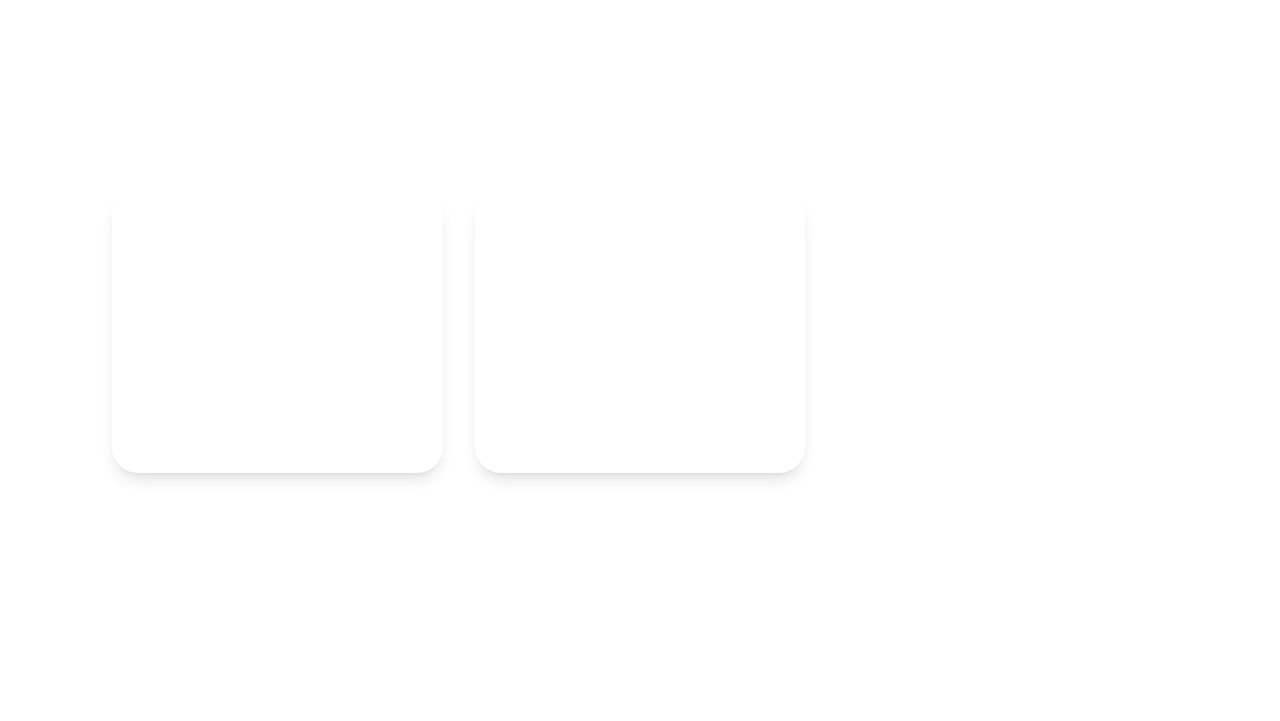
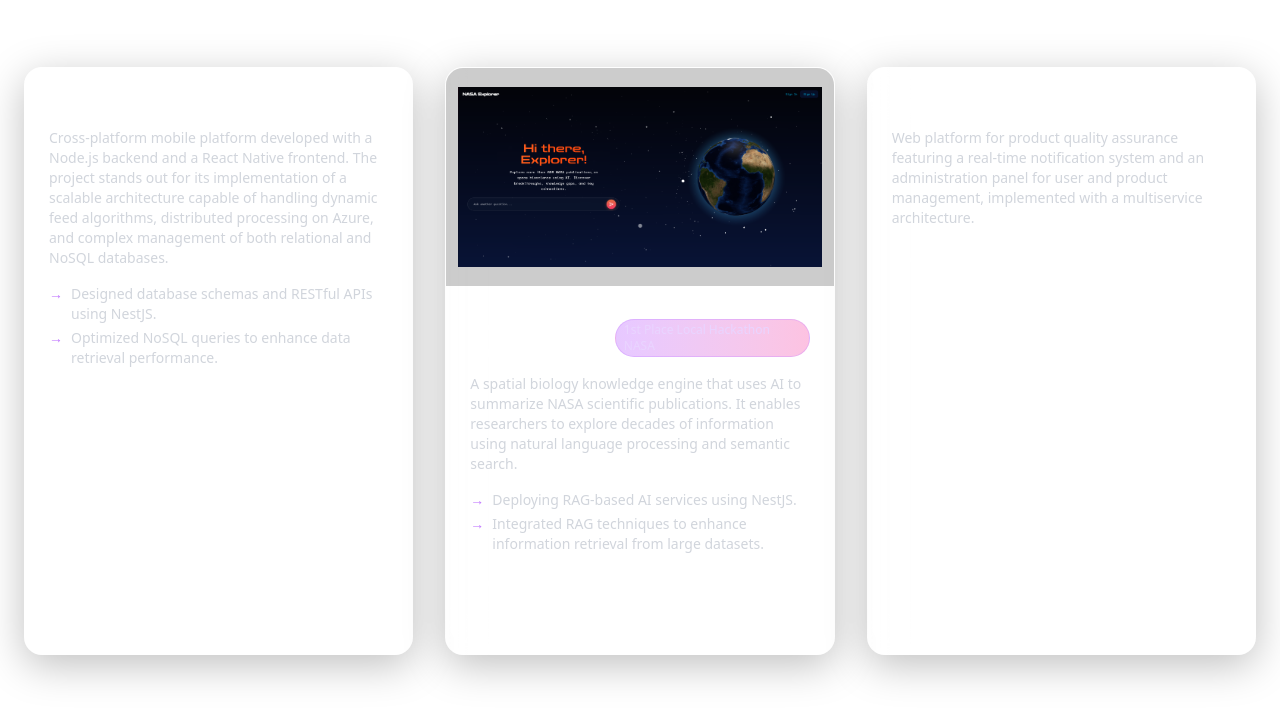
Before and after one commit to keiwv/portfolio, a Next.js app: page / in a window 1280 px wide. Shown: the part 1709-2430 px from the top of the page. Built offline with nearby package versions, Linux system fonts and the light colour scheme.

Commit message:
Added projects to portfolio site and also added cards (project)

```diff
--- a/app/sections/projects.tsx
+++ b/app/sections/projects.tsx
@@ -1,6 +1,5 @@
 "use client";
-import { GlassCard } from "@developer-hub/liquid-glass";
-import { BLUR_AMOUNT, DISPLACEMENT_SCALE } from "@/lib/data";
+
 import ProjectCard from "@/components/ui/Cards/ProjectCard";
 import user from "@/data/data-eng.json";
 
@@ -8,21 +7,32 @@ export default function Projects() {
     return (
         <section
             id="projects"
-            className="min-h-screen flex items-center justify-center px-6"
+            className="min-h-screen py-20 px-6"
         >
-            <div className="max-w-6xl mx-auto text-center text-white">
-                    <div className="p-12">
-                        <h1 className="text-5xl font-bold mb-8">Projects</h1>
-                        <div className="grid grid-cols-1 sm:grid-cols-2 lg:grid-cols-3 gap-8 mt-8">
+            <div className="max-w-7xl mx-auto">
+                <h1 className="text-5xl font-bold mb-12 text-center text-white">
+                    Projects
+                </h1>
+
+                <div
+                    className="
+                        grid gap-8
+                        grid-cols-1
+                        sm:grid-cols-2
+                        lg:grid-cols-3
+                    "
+                >
                     {user.projects.map((project, index) => (
                         <ProjectCard
                             key={index}
                             name={project.name}
                             description={project.description}
                             skills={project.skills}
+                            contributions={project.contibutions}
+                            awards={project.awards}
+                            imgs={project.imgs}
                         />
                     ))}
-                        </div>
                 </div>
             </div>
         </section>
--- a/components/ui/Cards/ProjectCard.tsx
+++ b/components/ui/Cards/ProjectCard.tsx
@@ -1,25 +1,100 @@
+import Image from "next/image";
+
 interface ProjectCardProps {
-    index?: number;
     name: string;
     description: string;
+    contributions?: string[];
+    awards?: string;
+    imgs?: string[];
     skills: string[];
 }
 
-export default function ProjectCard(props: ProjectCardProps) {
+export default function ProjectCard({
+    name,
+    description,
+    contributions,
+    awards,
+    imgs,
+    skills,
+}: ProjectCardProps) {
     return (
-        <div className="bg-white/2 rounded-4xl p-6 shadow-lg">
-            <h3 className="text-xl font-semibold mb-2">{props.name}</h3>
-            <p className="text-sm mb-4">{props.description}</p>
+        <div
+            className="
+                group relative
+                bg-white/5 backdrop-blur-xl
+                rounded-2xl
+                border border-white/10
+                overflow-hidden
+                transition-all duration-300
+                hover:border-white/20
+                hover:-translate-y-1
+                shadow-[0_10px_40px_rgba(0,0,0,0.25)]
+            "
+        >
+            {imgs?.length && (
+                <div className="relative w-full aspect-video bg-black/20">
+                    <Image
+                        src={imgs[0]}
+                        alt={name}
+                        fill
+                        className="object-contain p-3"
+                        sizes="(max-width: 768px) 100vw, 33vw"
+                    />
+                </div>
+            )}
+
+            <div className="p-6 flex flex-col">
+                <div className="mb-4">
+                    <div className="flex items-center justify-between gap-2">
+                        <h2 className="text-xl font-bold text-white">
+                            {name}
+                        </h2>
+
+                        {awards && (
+                            <span className="
+                                text-xs px-2 py-0.5 rounded-full
+                                bg-linear-to-r from-purple-500/30 to-pink-500/30
+                                text-purple-200 border border-purple-400/30
+                            ">
+                                {awards}
+                            </span>
+                        )}
+                    </div>
+
+                    <p className="mt-2 text-sm text-gray-300 ">
+                        {description}
+                    </p>
+                </div>
+
+                {contributions?.length && (
+                    <ul className="mb-4 space-y-1 text-sm text-gray-300">
+                        {contributions.slice(0, 2).map((item, idx) => (
+                            <li key={idx} className="flex gap-2">
+                                <span className="text-purple-400">→</span>
+                                <span>{item}</span>
+                            </li>
+                        ))}
+                    </ul>
+                )}
+
+                <div className="mt-auto">
                     <div className="flex flex-wrap gap-2">
-                {props.skills.map((skill, index) => (
+                        {skills.map((skill, idx) => (
                             <span
-                        key={index}
-                        className="bg-white/3 text-white text-xs font-medium px-2 py-1 rounded"
+                                key={idx}
+                                className="
+                                    px-2 py-1 rounded-full
+                                    text-xs
+                                    bg-white/10 text-white
+                                    border border-white/20
+                                "
                             >
                                 {skill}
                             </span>
                         ))}
                     </div>
                 </div>
+            </div>
+        </div>
     );
 }
--- a/components/ui/GlassSurface.tsx
+++ b/components/ui/GlassSurface.tsx
@@ -258,9 +258,9 @@ const GlassSurface: React.FC<GlassSurfaceProps> = ({
         } else {
           return {
             ...baseStyles,
-            background: 'rgba(255, 255, 255, 0.1)',
-            backdropFilter: 'blur(12px) saturate(1.8) brightness(1.2)',
-            WebkitBackdropFilter: 'blur(12px) saturate(1.8) brightness(1.2)',
+            background: 'rgba(255, 255, 255, 0.05)',
+            backdropFilter: 'blur(2px) saturate(1) brightness(1.2)',
+            WebkitBackdropFilter: 'blur(2px) saturate(1) brightness(1.2)',
             border: '1px solid rgba(255, 255, 255, 0.2)',
             boxShadow: `inset 0 1px 0 0 rgba(255, 255, 255, 0.2),
                         inset 0 -1px 0 0 rgba(255, 255, 255, 0.1)`
--- a/components/ui/Mobile/MobileSidebar.tsx
+++ b/components/ui/Mobile/MobileSidebar.tsx
@@ -18,24 +18,20 @@ export default function MobileSidebar({ isOpen, onClose, navItems }: MobileSideb
         }`}>
 
 
-            {/* Sidebar */}
             <div className={`fixed top-0 right-0 h-full w-80 max-w-[85vw] transition-transform duration-300 ${
                 isOpen ? 'translate-x-0' : 'translate-x-full'
             }`}>
                 <GlassSurface
                     width="100%"
                     height="100%"
-                    redOffset={20}
-                    greenOffset={12}
-                    blueOffset={8}
-                    distortionScale={10}
+                    redOffset={15}
+                    greenOffset={10}
+                    blueOffset={5}
                     className="h-full"
-                    displace={1}
-                    brightness={5}
-                    borderWidth={1}
+                    displace={2}
 >
                     <div className="absolute inset-0 flex flex-col pt-20 pointer-events-auto">
-                        {/* Close button */}
+
                         <div className="absolute top-4 right-4 z-10">
                             <button
                                 onClick={onClose}
@@ -45,7 +41,6 @@ export default function MobileSidebar({ isOpen, onClose, navItems }: MobileSideb
                             </button>
                         </div>
 
-                        {/* Navigation Items */}
                         <div className="flex flex-col">
                             {navItems.map((item, index) => (
                                 <MobileNavItem
--- a/data/data-eng.json
+++ b/data/data-eng.json
@@ -25,9 +25,15 @@
     ],
     "projects": [
         {
-            "index":1,
+            "index": 0,
             "name": "Sippy",
             "description": "Cross-platform mobile platform developed with a Node.js backend and a React Native frontend. The project stands out for its implementation of a scalable architecture capable of handling dynamic feed algorithms, distributed processing on Azure, and complex management of both relational and NoSQL databases.",
+            "contibutions": [
+                "Designed database schemas and RESTful APIs using NestJS.",
+                "Optimized NoSQL queries to enhance data retrieval performance.",
+                "Using GraphQL to streamline data fetching between frontend and backend.",
+                "Deployed and managed cloud services on Microsoft Azure."
+            ],
             "skills": [
                 "JavaScript",
                 "React Native",
@@ -36,7 +42,26 @@
             ]
         },
         {
-            "index":2,
+            "index": 1,
+            "name": "Nasa Explorer",
+            "description": "A spatial biology knowledge engine that uses AI to summarize NASA scientific publications. It enables researchers to explore decades of information using natural language processing and semantic search.",
+            "awards": "1st Place Local Hackathon NASA",
+            "contibutions": [
+                "Deploying RAG-based AI services using NestJS.",
+                "Integrated RAG techniques to enhance information retrieval from large datasets.",
+                "Deployed services on Google Cloud Platform"
+            ],
+            "skills": [
+                "Retrieval-Augmented Generation",
+                "NestJS",
+                "Google Cloud Services"
+            ],
+            "imgs": [
+                "/projects/nasa.png"
+            ]
+        },
+        {
+            "index": 2,
             "name": "CTQAlert",
             "description": "Web platform for product quality assurance featuring a real-time notification system and an administration panel for user and product management, implemented with a multiservice architecture.",
             "skills": ["TypeScript", "Express", "PostgreSQL"]
```
Also changed, not shown: public/projects/nasa.png (added). Lines whose indentation alone changed are shown as unchanged.
